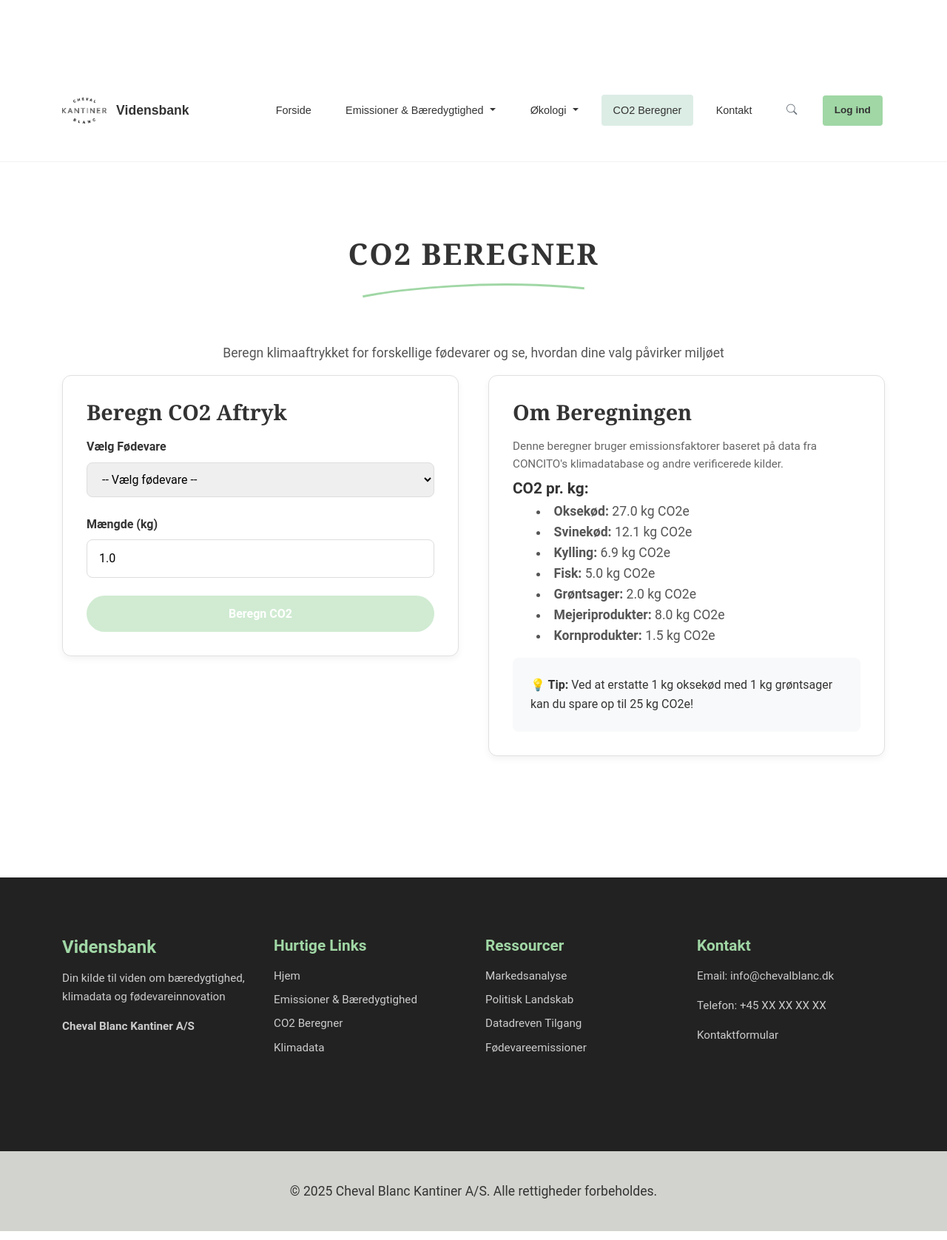
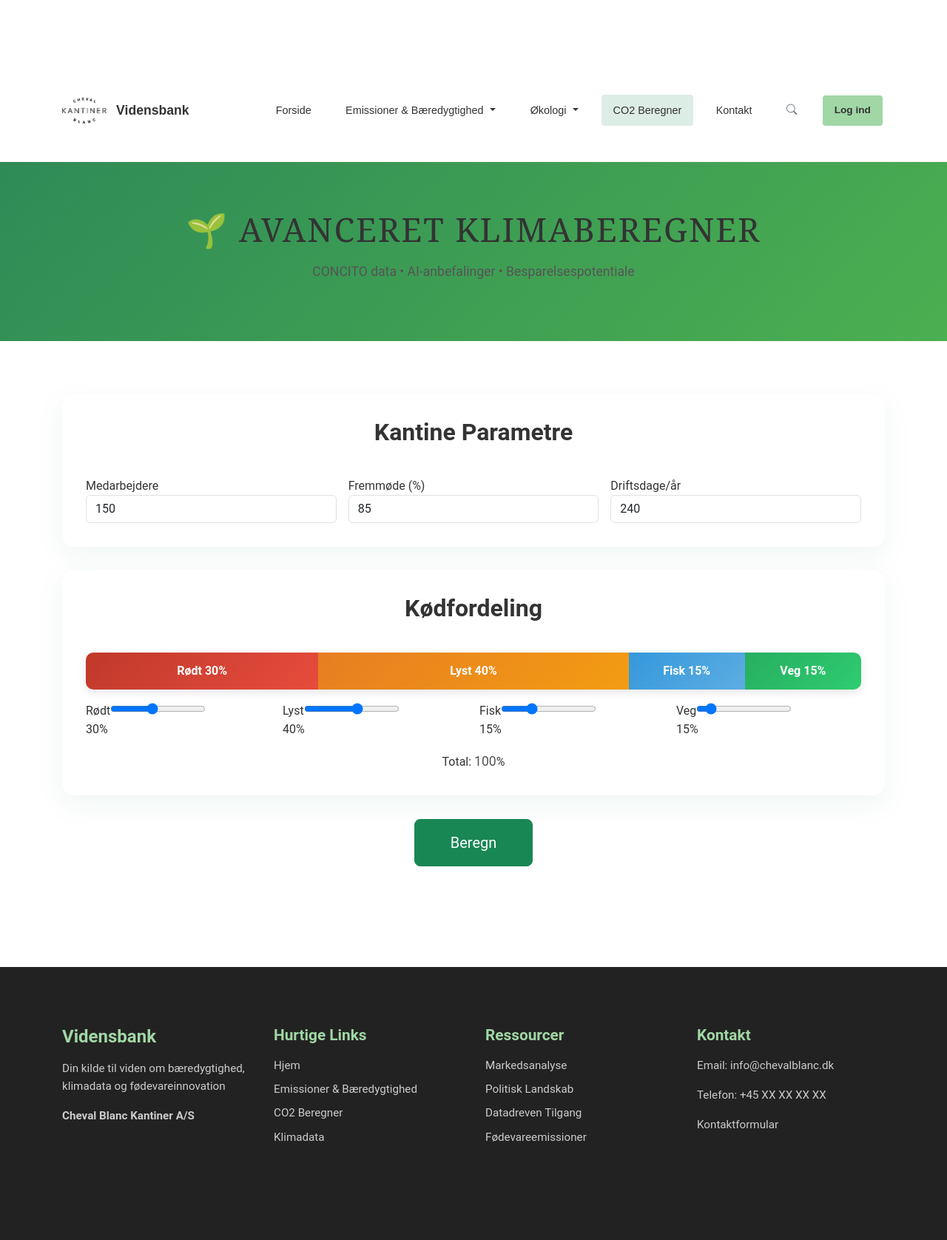
Before and after one commit to Durveshgosavi/vidensbank-flask, a Flask app: page /calculator in a window 1280 px wide. Shown: the top 1676 px of the page at 74% size. Run offline with Flask 3, Linux system fonts and the light colour scheme; some web fonts are replaced.

Commit message:
feat: implement advanced climate calculator

```diff
--- a/app.py
+++ b/app.py
@@ -4,6 +4,11 @@ from flask_login import LoginManager, UserMixin, login_user, logout_user, login_
 from werkzeug.security import generate_password_hash, check_password_hash
 from datetime import datetime
 import os
+import sys
+
+# Import advanced climate calculator
+sys.path.append(os.path.join(os.path.dirname(__file__), 'climate_data'))
+from calculator_engine import ClimateCalculatorEngine
 
 app = Flask(__name__)
 app.config['SECRET_KEY'] = os.environ.get('SECRET_KEY', 'dev-secret-key-change-in-production')
@@ -132,43 +137,253 @@ def okologi_nuanceret():
 # Add more routes for your other pages here
 
 # ============================================================================
-# CO2 CALCULATOR
+# ADVANCED CO2 CALCULATOR
 # ============================================================================
+
+# Initialize calculator engine
+calculator_engine = ClimateCalculatorEngine()
 
 @app.route('/calculator')
 def calculator():
+    """Basic climate calculator page"""
     return render_template('calculator.html')
 
-@app.route('/api/calculate-co2', methods=['POST'])
-def calculate_co2():
-    """API endpoint for CO2 calculations"""
-    data = request.json
+@app.route('/calculator-advanced')
+def calculator_advanced():
+    """Advanced canteen climate analysis tool with 70+ canteens"""
+    return render_template('calculator_advanced.html')
 
-    # Example calculation logic - customize based on your needs
-    food_type = data.get('food_type', '')
-    quantity = float(data.get('quantity', 0))
+@app.route('/api/calculate-canteen-impact', methods=['POST'])
+def calculate_canteen_impact():
+    """
+    Advanced API endpoint for complete canteen climate impact calculation
+    Expects JSON payload with canteen parameters
+    """
+    try:
+        data = request.json
 
-    # CO2 emissions per kg (example values)
-    emission_factors = {
-        'beef': 27.0,
-        'pork': 12.1,
-        'chicken': 6.9,
-        'fish': 5.0,
-        'vegetables': 2.0,
-        'dairy': 8.0,
-        'grains': 1.5
-    }
+        # Validate required fields
+        required_fields = ['employees', 'meat_distribution', 'portion_sizes']
+        for field in required_fields:
+            if field not in data:
+                return jsonify({
+                    'success': False,
+                    'error': f'Missing required field: {field}'
+                }), 400
 
-    co2_per_kg = emission_factors.get(food_type.lower(), 5.0)
-    total_co2 = quantity * co2_per_kg
+        # Set defaults for optional fields
+        params = {
+            'employees': int(data['employees']),
+            'meals_per_day': float(data.get('meals_per_day', 1.0)),
+            'operating_days': int(data.get('operating_days', 240)),
+            'attendance_rate': float(data.get('attendance_rate', 0.85)),
+            'meat_distribution': data['meat_distribution'],
+            'organic_percent': data.get('organic_percent', {
+                'meat': 40,
+                'vegetables': 60,
+                'dairy': 30
+            }),
+            'waste': data.get('waste', {
+                'preparation': 8,
+                'plate': 12,
+                'buffet': 5
+            }),
+            'portion_sizes': data['portion_sizes'],
+            'local_sourcing': float(data.get('local_sourcing', 60)),
+            'seasonal_produce': float(data.get('seasonal_produce', 50))
+        }
 
-    return jsonify({
-        'success': True,
-        'co2_emissions': round(total_co2, 2),
-        'food_type': food_type,
-        'quantity': quantity,
-        'unit': 'kg CO2e'
-    })
+        # Calculate impact
+        result = calculator_engine.calculate_canteen_impact(params)
+
+        # Format response
+        return jsonify({
+            'success': True,
+            'results': {
+                'per_meal_kg': round(result.per_meal_kg, 2),
+                'annual_tons': round(result.annual_tons, 1),
+                'breakdown': {k: round(v, 2) for k, v in result.breakdown.items()},
+                'recommendations': result.recommendations,
+                'organic_impact': {
+                    'net_effect_kg': round(result.organic_impact['net_effect'], 2),
+                    'recommendation': result.organic_impact['recommendation']
+                },
+                'waste_impact': {
+                    'total_added_kg': round(result.waste_impact['total_added'], 2),
+                    'potential_reduction_kg': round(result.waste_impact['potential_reduction'], 2)
+                },
+                'seasonal_benefit_kg': round(result.seasonal_benefit, 2),
+                'estimated_cost_savings_dkk': round(result.cost_savings, 0)
+            }
+        })
+
+    except Exception as e:
+        return jsonify({
+            'success': False,
+            'error': str(e)
+        }), 500
+
+@app.route('/api/plant-alternatives/<meat_type>', methods=['GET'])
+def get_plant_alternatives(meat_type):
+    """Get plant-based alternatives for specific meat type"""
+    try:
+        alternatives = calculator_engine.get_plant_alternatives(meat_type)
+        return jsonify({
+            'success': True,
+            'meat_type': meat_type,
+            'alternatives': alternatives
+        })
+    except Exception as e:
+        return jsonify({
+            'success': False,
+            'error': str(e)
+        }), 500
+
+@app.route('/api/waste-reduction-tips', methods=['GET'])
+def get_waste_tips():
+    """Get waste reduction tips"""
+    try:
+        category = request.args.get('category', None)
+        tips = calculator_engine.get_waste_reduction_tips(category)
+        return jsonify({
+            'success': True,
+            'tips': tips
+        })
+    except Exception as e:
+        return jsonify({
+            'success': False,
+            'error': str(e)
+        }), 500
+
+@app.route('/api/organic-comparison/<food_item>', methods=['GET'])
+def get_organic_comparison(food_item):
+    """Get organic vs conventional comparison"""
+    try:
+        comparison = calculator_engine.get_organic_comparison(food_item)
+        if comparison:
+            return jsonify({
+                'success': True,
+                'comparison': comparison
+            })
+        else:
+            return jsonify({
+                'success': False,
+                'error': f'No comparison data found for {food_item}'
+            }), 404
+    except Exception as e:
+        return jsonify({
+            'success': False,
+            'error': str(e)
+        }), 500
+
+# ============================================================================
+# CANTEEN DATABASE ENDPOINTS
+# ============================================================================
+
+@app.route('/api/canteens', methods=['GET'])
+def get_all_canteens():
+    """Get all canteens from database"""
+    try:
+        import sqlite3
+        db_path = os.path.join(os.path.dirname(__file__), 'climate_data', 'climate_data.db')
+        conn = sqlite3.connect(db_path)
+        cursor = conn.cursor()
+
+        cursor.execute('''
+            SELECT id, name, location, address, co2_per_kg, green_percent,
+                   meat_percent, organic_percent, food_waste_percent, local_sourced,
+                   employees, meals_per_day, operating_days
+            FROM canteens
+            ORDER BY name
+        ''')
+
+        canteens = []
+        for row in cursor.fetchall():
+            canteens.append({
+                'id': row[0],
+                'name': row[1],
+                'location': row[2],
+                'address': row[3],
+                'baseline': {
+                    'co2_per_kg': row[4],
+                    'green_percent': row[5],
+                    'meat_percent': row[6],
+                    'organic_percent': row[7],
+                    'food_waste_percent': row[8],
+                    'local_sourced': row[9]
+                },
+                'employees': row[10],
+                'meals_per_day': row[11],
+                'operating_days': row[12]
+            })
+
+        conn.close()
+
+        return jsonify({
+            'success': True,
+            'count': len(canteens),
+            'canteens': canteens
+        })
+    except Exception as e:
+        return jsonify({
+            'success': False,
+            'error': str(e)
+        }), 500
+
+@app.route('/api/canteens/<int:canteen_id>', methods=['GET'])
+def get_canteen(canteen_id):
+    """Get specific canteen by ID"""
+    try:
+        import sqlite3
+        db_path = os.path.join(os.path.dirname(__file__), 'climate_data', 'climate_data.db')
+        conn = sqlite3.connect(db_path)
+        cursor = conn.cursor()
+
+        cursor.execute('''
+            SELECT id, name, location, address, co2_per_kg, green_percent,
+                   meat_percent, organic_percent, food_waste_percent, local_sourced,
+                   employees, meals_per_day, operating_days
+            FROM canteens
+            WHERE id = ?
+        ''', (canteen_id,))
+
+        row = cursor.fetchone()
+        conn.close()
+
+        if row:
+            canteen = {
+                'id': row[0],
+                'name': row[1],
+                'location': row[2],
+                'address': row[3],
+                'baseline': {
+                    'co2_per_kg': row[4],
+                    'green_percent': row[5],
+                    'meat_percent': row[6],
+                    'organic_percent': row[7],
+                    'food_waste_percent': row[8],
+                    'local_sourced': row[9]
+                },
+                'employees': row[10],
+                'meals_per_day': row[11],
+                'operating_days': row[12]
+            }
+
+            return jsonify({
+                'success': True,
+                'canteen': canteen
+            })
+        else:
+            return jsonify({
+                'success': False,
+                'error': 'Canteen not found'
+            }), 404
+
+    except Exception as e:
+        return jsonify({
+            'success': False,
+            'error': str(e)
+        }), 500
 
 # ============================================================================
 # SEARCH FUNCTIONALITY
--- a/templates/calculator.html
+++ b/templates/calculator.html
@@ -1,114 +1,174 @@
 {% extends "base.html" %}
 
-{% block title %}CO2 Beregner - Vidensbank{% endblock %}
+{% block title %}Klimaberegner | Vidensbank{% endblock %}
 
 {% block content %}
-<section class="section">
-  <div class="container">
-    <h1 class="section-title">CO2 Beregner</h1>
-    <div class="wavy-underline"></div>
+<link rel="stylesheet" href="https://cdn.jsdelivr.net/npm/bootstrap-icons@1.11.0/font/bootstrap-icons.css">
 
-    <p class="text-center max-w-700 mb-3 font-size-1-1">
-      Beregn klimaaftrykket for forskellige fødevarer og se, hvordan dine valg påvirker miljøet
-    </p>
+<style>
+.calculator-hero {
+    background: linear-gradient(135deg, #2E8B57 0%, #4CAF50 100%);
+    color: white;
+    padding: 4rem 2rem;
+    text-align: center;
+}
+.calc-card {
+    background: white;
+    border-radius: 16px;
+    padding: 2rem;
+    box-shadow: 0 12px 36px rgba(46, 139, 87, 0.08);
+    margin-bottom: 2rem;
+}
+.meat-bar {
+    height: 50px;
+    border-radius: 10px;
+    display: flex;
+    overflow: hidden;
+    box-shadow: 0 4px 12px rgba(0,0,0,0.1);
+}
+.meat-segment {
+    height: 100%;
+    display: flex;
+    align-items: center;
+    justify-content: center;
+    color: white;
+    font-weight: 600;
+}
+.segment-red { background: linear-gradient(135deg, #c0392b, #e74c3c); }
+.segment-bright { background: linear-gradient(135deg, #e67e22, #f39c12); }
+.segment-fish { background: linear-gradient(135deg, #3498db, #5dade2); }
+.segment-veg { background: linear-gradient(135deg, #27ae60, #2ecc71); }
+</style>
 
-    <div class="grid-layout grid-2-col">
-      <div class="kpi-card">
-        <h3 class="card-title">Beregn CO2 Aftryk</h3>
-
-        <form id="co2-calculator-form">
-          <div class="form-group">
-            <label for="food_type">Vælg Fødevare</label>
-            <select id="food_type" name="food_type" required>
-              <option value="">-- Vælg fødevare --</option>
-              <option value="beef">Oksekød</option>
-              <option value="pork">Svinekød</option>
-              <option value="chicken">Kylling</option>
-              <option value="fish">Fisk</option>
-              <option value="vegetables">Grøntsager</option>
-              <option value="dairy">Mejeriprodukter</option>
-              <option value="grains">Kornprodukter</option>
-            </select>
+<div class="calculator-hero">
+    <h1>🌱 Avanceret Klimaberegner</h1>
+    <p>CONCITO data • AI-anbefalinger • Besparelsespotentiale</p>
 </div>
 
-          <div class="form-group">
-            <label for="quantity">Mængde (kg)</label>
-            <input type="number" id="quantity" name="quantity" min="0.1" step="0.1" value="1.0" required>
+<div class="container" style="max-width: 1200px; margin: 2rem auto;">
+    <div class="calc-card">
+        <h2>Kantine Parametre</h2>
+        <div style="display: grid; grid-template-columns: repeat(3, 1fr); gap: 1rem;">
+            <div>
+                <label>Medarbejdere</label>
+                <input type="number" id="employees" value="150" class="form-control">
             </div>
-
-          <button type="submit" class="cta-button primary w-full">Beregn CO2</button>
-        </form>
-
-        <div id="result" class="mt-3" style="display: none;">
-          <div class="kpi-card" style="background-color: var(--cheval-gul-light); border: 2px solid var(--cheval-gul);">
-            <h4 class="mb-1">Resultat</h4>
-            <div class="kpi-number" id="co2-result" style="font-size: 2.5rem;">0</div>
-            <p id="result-details"></p>
+            <div>
+                <label>Fremmøde (%)</label>
+                <input type="number" id="attendance" value="85" class="form-control">
+            </div>
+            <div>
+                <label>Driftsdage/år</label>
+                <input type="number" id="operating_days" value="240" class="form-control">
             </div>
         </div>
     </div>
 
-      <div class="kpi-card">
-        <h3 class="card-title">Om Beregningen</h3>
-        <p class="mb-2">
-          Denne beregner bruger emissionsfaktorer baseret på data fra CONCITO's klimadatabase og andre verificerede kilder.
-        </p>
+    <div class="calc-card">
+        <h2>Kødfordeling</h2>
+        <div class="meat-bar" id="meatBar">
+            <div class="meat-segment segment-red" id="segmentRed" style="width:30%">Rødt 30%</div>
+            <div class="meat-segment segment-bright" id="segmentBright" style="width:40%">Lyst 40%</div>
+            <div class="meat-segment segment-fish" id="segmentFish" style="width:15%">Fisk 15%</div>
+            <div class="meat-segment segment-veg" id="segmentVeg" style="width:15%">Veg 15%</div>
+        </div>
+        <div style="display:grid; grid-template-columns:repeat(4,1fr); gap:1rem; margin-top:1rem;">
+            <div><label>Rødt</label><input type="range" id="redMeat" min="0" max="70" value="30" step="5"><div id="redVal">30%</div></div>
+            <div><label>Lyst</label><input type="range" id="brightMeat" min="0" max="70" value="40" step="5"><div id="brightVal">40%</div></div>
+            <div><label>Fisk</label><input type="range" id="fish" min="0" max="50" value="15" step="5"><div id="fishVal">15%</div></div>
+            <div><label>Veg</label><input type="range" id="vegetarian" min="5" max="100" value="15" step="5"><div id="vegVal">15%</div></div>
+        </div>
+        <div style="text-align:center; margin-top:1rem;">Total: <span id="total">100</span>%  <span id="warn" style="color:red; display:none;">Skal være 100%!</span></div>
+    </div>
 
-        <h4 class="mb-1">CO2 pr. kg:</h4>
-        <ul class="list-inside">
-          <li><strong>Oksekød:</strong> 27.0 kg CO2e</li>
-          <li><strong>Svinekød:</strong> 12.1 kg CO2e</li>
-          <li><strong>Kylling:</strong> 6.9 kg CO2e</li>
-          <li><strong>Fisk:</strong> 5.0 kg CO2e</li>
-          <li><strong>Grøntsager:</strong> 2.0 kg CO2e</li>
-          <li><strong>Mejeriprodukter:</strong> 8.0 kg CO2e</li>
-          <li><strong>Kornprodukter:</strong> 1.5 kg CO2e</li>
-        </ul>
+    <button class="btn btn-success btn-lg" onclick="calc()" style="display:block; margin:2rem auto; padding:1rem 3rem;">Beregn</button>
 
-        <div class="mt-3 bg-light-info">
-          <strong>💡 Tip:</strong> Ved at erstatte 1 kg oksekød med 1 kg grøntsager kan du spare op til 25 kg CO2e!
+    <div id="results" style="display:none;">
+        <div class="calc-card" style="background:linear-gradient(135deg,#2E8B57,#4CAF50); color:white;">
+            <h2 style="color:white; text-align:center;">Resultater</h2>
+            <div style="text-align:center; font-size:3rem; font-weight:700;" id="mainRes">-</div>
+            <div style="text-align:center;">kg CO2e per måltid</div>
+            <div style="display:grid; grid-template-columns:1fr 1fr; gap:1rem; margin-top:2rem;">
+                <div style="background:rgba(255,255,255,0.15); padding:1.5rem; border-radius:12px; text-align:center;">
+                    <div style="font-size:2rem; font-weight:700;" id="tons">-</div>
+                    <div>Tons/år</div>
+                </div>
+                <div style="background:rgba(255,255,255,0.15); padding:1.5rem; border-radius:12px; text-align:center;">
+                    <div style="font-size:2rem; font-weight:700;" id="savings">-</div>
+                    <div>DKK besparelse/år</div>
                 </div>
             </div>
         </div>
+        <div class="calc-card">
+            <h2>AI Anbefalinger</h2>
+            <div id="recs"></div>
         </div>
-</section>
-{% endblock %}
+    </div>
+</div>
 
-{% block extra_js %}
 <script>
-document.getElementById('co2-calculator-form').addEventListener('submit', async function(e) {
-    e.preventDefault();
-
-    const foodType = document.getElementById('food_type').value;
-    const quantity = parseFloat(document.getElementById('quantity').value);
-
-    try {
-        const response = await fetch('/api/calculate-co2', {
-            method: 'POST',
-            headers: {
-                'Content-Type': 'application/json'
-            },
-            body: JSON.stringify({
-                food_type: foodType,
-                quantity: quantity
+let dist = {r:30, b:40, f:15, v:15};
+function upd(){
+    let r=+document.getElementById('redMeat').value;
+    let b=+document.getElementById('brightMeat').value;
+    let f=+document.getElementById('fish').value;
+    let v=+document.getElementById('vegetarian').value;
+    let t=r+b+f+v;
+    document.getElementById('redVal').textContent=r+'%';
+    document.getElementById('brightVal').textContent=b+'%';
+    document.getElementById('fishVal').textContent=f+'%';
+    document.getElementById('vegVal').textContent=v+'%';
+    document.getElementById('total').textContent=t;
+    document.getElementById('segmentRed').style.width=r+'%';
+    document.getElementById('segmentBright').style.width=b+'%';
+    document.getElementById('segmentFish').style.width=f+'%';
+    document.getElementById('segmentVeg').style.width=v+'%';
+    document.getElementById('segmentRed').textContent=r>8?'Rødt '+r+'%':'';
+    document.getElementById('segmentBright').textContent=b>8?'Lyst '+b+'%':'';
+    document.getElementById('segmentFish').textContent=f>8?'Fisk '+f+'%':'';
+    document.getElementById('segmentVeg').textContent=v>8?'Veg '+v+'%':'';
+    document.getElementById('warn').style.display=t!==100?'inline':'none';
+    dist={r,b,f,v};
+}
+async function calc(){
+    if(dist.r+dist.b+dist.f+dist.v!==100){alert('Total skal være 100%'); return;}
+    try{
+        let res=await fetch('/api/calculate-canteen-impact',{
+            method:'POST',
+            headers:{'Content-Type':'application/json'},
+            body:JSON.stringify({
+                employees:+document.getElementById('employees').value,
+                attendance_rate:+document.getElementById('attendance').value/100,
+                operating_days:+document.getElementById('operating_days').value,
+                meals_per_day:1,
+                meat_distribution:{red_meat_percent:dist.r,bright_meat_percent:dist.b,fish_percent:dist.f,vegetarian_percent:dist.v},
+                portion_sizes:{protein_gram:120,vegetables_gram:200,carbs_gram:150},
+                organic_percent:{meat:40,vegetables:60,dairy:30},
+                waste:{preparation:8,plate:12,buffet:5},
+                local_sourcing:60,
+                seasonal_produce:50
             })
         });
-
-        const data = await response.json();
-
-        if (data.success) {
-            document.getElementById('result').style.display = 'block';
-            document.getElementById('co2-result').textContent = data.co2_emissions;
-            document.getElementById('result-details').textContent =
-                `${data.quantity} kg ${data.food_type} producerer ${data.co2_emissions} ${data.unit}`;
-
-            // Scroll to result
-            document.getElementById('result').scrollIntoView({ behavior: 'smooth', block: 'nearest' });
+        let d=await res.json();
+        if(d.success){
+            document.getElementById('results').style.display='block';
+            document.getElementById('mainRes').textContent=d.results.per_meal_kg.toFixed(2);
+            document.getElementById('tons').textContent=d.results.annual_tons.toFixed(1);
+            document.getElementById('savings').textContent=Math.round(d.results.estimated_cost_savings_dkk).toLocaleString();
+            let h='';
+            d.results.recommendations.forEach(r=>{
+                h+=`<div style="background:#f8f9fa; padding:1.5rem; border-radius:8px; margin-bottom:1rem; border-left:4px solid #2E8B57;">
+                    <div style="font-weight:700; margin-bottom:0.5rem;">${r.priority}. ${r.title}</div>
+                    <div style="color:#7f8c8d; margin-bottom:0.75rem;">${r.description}</div>
+                    <div><strong>${r.annual_saving_tons.toFixed(1)} tons/år</strong> • ${r.implementation_time} • ${r.difficulty}</div>
+                </div>`;
+            });
+            document.getElementById('recs').innerHTML=h;
+            document.getElementById('results').scrollIntoView({behavior:'smooth'});
         }
-    } catch (error) {
-        console.error('Error:', error);
-        alert('Der opstod en fejl. Prøv venligst igen.');
+    }catch(e){alert('Fejl: '+e.message);}
 }
-});
+['redMeat','brightMeat','fish','vegetarian'].forEach(id=>document.getElementById(id).addEventListener('input',upd));
+upd();
 </script>
 {% endblock %}
```
Lines whose indentation alone changed are shown as unchanged.
